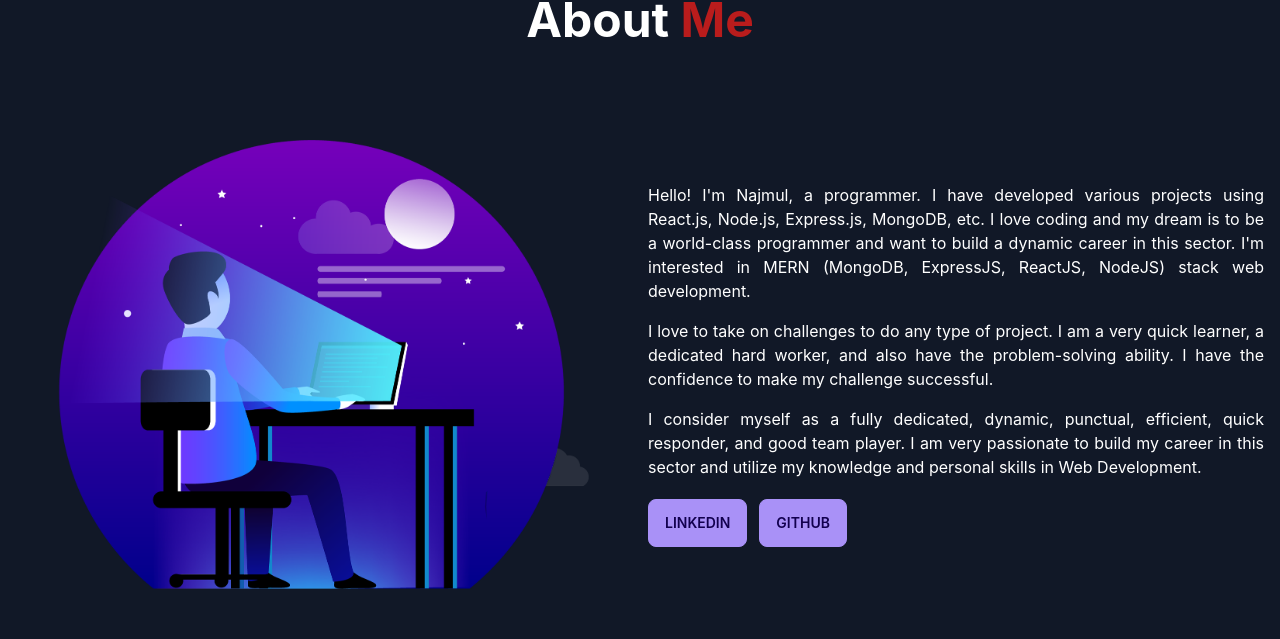
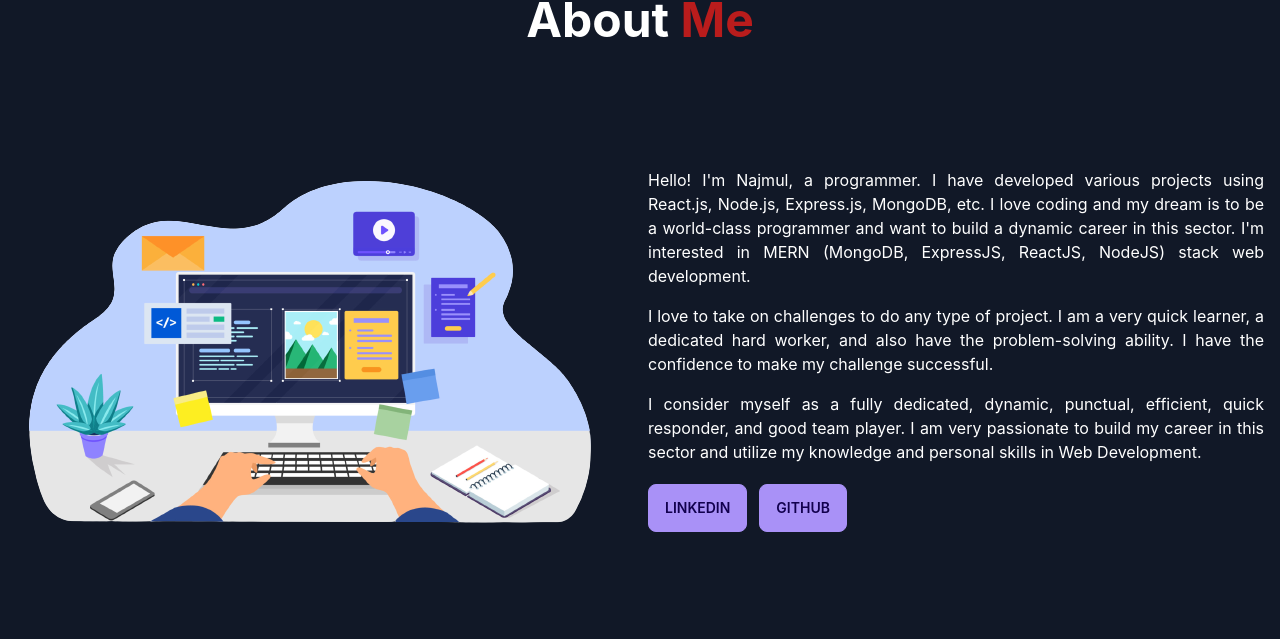
Before and after one commit to md-najmul-haque/portfolio, a React (Create React App) app: page / in a window 1280 px wide. Shown: the part 868-1507 px from the top of the page. Built offline with nearby package versions, Linux system fonts and the light colour scheme; no server answers.

Commit message:
about picture changedd

```diff
--- a/src/Pages/Home/About/About.js
+++ b/src/Pages/Home/About/About.js
@@ -1,6 +1,5 @@
 import React from 'react';
-import { Link } from 'react-router-dom';
-import coding from '../../../assets/banner/coding.png'
+import coding1 from '../../../assets/banner/coding1.png'
 
 const About = () => {
     return (
@@ -9,7 +8,7 @@ const About = () => {
             <div className="hero min-h-fit text-white">
                 <div className="hero-content flex-col lg:flex-row my-20">
                     <div data-aos="fade-right" data-aos-duration="1500" className='flex-1'>
-                        <img src={coding} alt='' />
+                        <img src={coding1} alt='' />
                     </div>
                     <div data-aos="fade-left" data-aos-duration="1500" className='flex-1'>
                         <p className='text-justify'>Hello! I'm Najmul, a programmer. I have developed various projects using React.js, Node.js, Express.js, MongoDB, etc. I love coding and my dream is to be a world-class programmer and want to build a dynamic career in this sector. I'm interested in MERN (MongoDB, ExpressJS, ReactJS, NodeJS) stack web development.</p>
--- a/src/Pages/Home/Banner/Banner.js
+++ b/src/Pages/Home/Banner/Banner.js
@@ -3,15 +3,16 @@ import coding from '../../../assets/banner/coding.png'
 import resumeOfNajmul from '../../../assets/resume/resumeOfNajmul.pdf'
 import Typewriter from 'typewriter-effect';
 
+
 const Banner = () => {
     return (
         <div data-aos="fade-up" data-aos-duration="1500" className="hero min-h-screen text-white">
             <div className="hero-content flex-col lg:flex-row-reverse">
-                <div className='flex-1'>
+                <div className='flex-1 w-full'>
                     <img src={coding} alt='' />
                 </div>
 
-                <div className='flex-1'>
+                <div className='flex-1 w-full'>
                     <h3 className="text-2xl font-semibold">Hi, I am</h3>
                     <h1 className="text-5xl font-bold my-5">Md Najmul Haque</h1>
                     <h2 className="text-4xl font-bold my-5">
```
Also changed, not shown: src/assets/banner/coding1.png (added).
